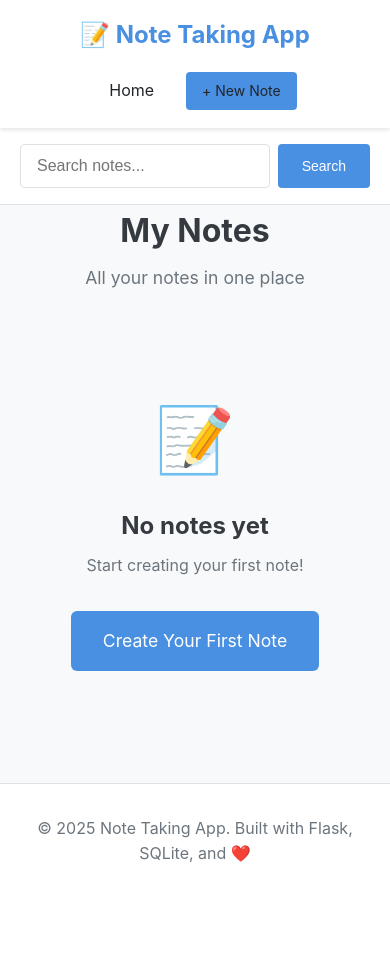
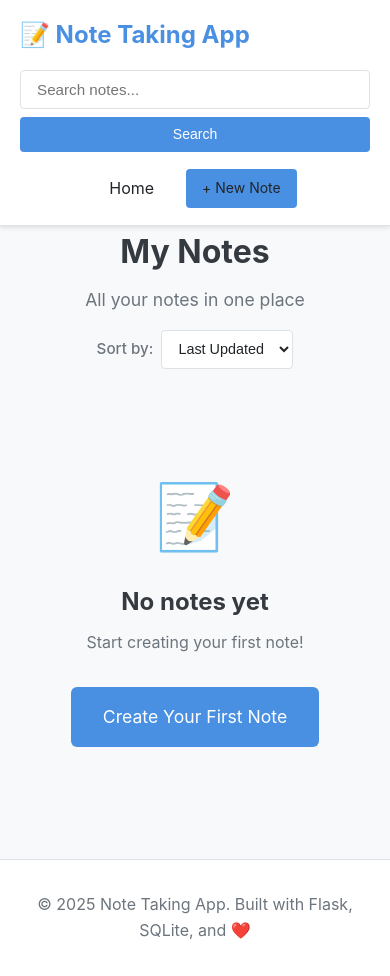
Before and after one commit to yausum/Notetaking-App, a Flask app: page / in a window 390 px wide. Before the commit the page ends 862 px from the top, so only its background shows below. Run offline with Flask 3, Linux system fonts and the light colour scheme; data that the repository does not hold is empty.

Commit message:
Add sorting feature for notes and search results
Implemented server-side sorting for notes by last updated, created date, title, event date, and event time. Sorting controls were added to the homepage and search results, with state persistence via URL parameters. Updated backend queries, templates, and CSS for responsive and accessible sorting UI. Documentation for the sorting feature was also added.

```diff
--- a/backend/app.py
+++ b/backend/app.py
@@ -40,10 +40,26 @@ def init_db():
 
 @app.route('/')
 def index():
+    sort_by = request.args.get('sort', 'updated')
+
     conn = get_db_connection()
-    notes = conn.execute('SELECT * FROM notes ORDER BY updated_at DESC').fetchall()
+
+    # Determine sort order
+    if sort_by == 'event_date':
+        # Sort by event date, putting NULL values last
+        notes = conn.execute('SELECT * FROM notes ORDER BY CASE WHEN event_date IS NULL THEN 1 ELSE 0 END, event_date DESC, event_time DESC').fetchall()
+    elif sort_by == 'event_time':
+        # Sort by event time, putting NULL values last
+        notes = conn.execute('SELECT * FROM notes ORDER BY CASE WHEN event_time IS NULL THEN 1 ELSE 0 END, event_time DESC, event_date DESC').fetchall()
+    elif sort_by == 'created':
+        notes = conn.execute('SELECT * FROM notes ORDER BY created_at DESC').fetchall()
+    elif sort_by == 'title':
+        notes = conn.execute('SELECT * FROM notes ORDER BY title ASC').fetchall()
+    else:  # default: updated
+        notes = conn.execute('SELECT * FROM notes ORDER BY updated_at DESC').fetchall()
+
     conn.close()
-    return render_template('index.html', notes=notes)
+    return render_template('index.html', notes=notes, sort_by=sort_by)
 
 @app.route('/add', methods=['GET', 'POST'])
 def add_note():
@@ -128,18 +144,33 @@ def delete_note(id):
 @app.route('/search')
 def search():
     query = request.args.get('q', '')
+    sort_by = request.args.get('sort', 'updated')
 
     if query:
         conn = get_db_connection()
-        notes = conn.execute(
-            'SELECT * FROM notes WHERE title LIKE ? OR content LIKE ? OR category LIKE ? OR tags LIKE ? ORDER BY updated_at DESC',
-            (f'%{query}%', f'%{query}%', f'%{query}%', f'%{query}%')
-        ).fetchall()
+
+        # Build the base search query
+        base_query = 'SELECT * FROM notes WHERE title LIKE ? OR content LIKE ? OR category LIKE ? OR tags LIKE ?'
+        params = (f'%{query}%', f'%{query}%', f'%{query}%', f'%{query}%')
+
+        # Add sorting
+        if sort_by == 'event_date':
+            order_clause = ' ORDER BY CASE WHEN event_date IS NULL THEN 1 ELSE 0 END, event_date DESC, event_time DESC'
+        elif sort_by == 'event_time':
+            order_clause = ' ORDER BY CASE WHEN event_time IS NULL THEN 1 ELSE 0 END, event_time DESC, event_date DESC'
+        elif sort_by == 'created':
+            order_clause = ' ORDER BY created_at DESC'
+        elif sort_by == 'title':
+            order_clause = ' ORDER BY title ASC'
+        else:  # default: updated
+            order_clause = ' ORDER BY updated_at DESC'
+
+        notes = conn.execute(base_query + order_clause, params).fetchall()
         conn.close()
     else:
         notes = []
 
-    return render_template('search.html', notes=notes, query=query)
+    return render_template('search.html', notes=notes, query=query, sort_by=sort_by)
 
 @app.route('/api/notes')
 def api_notes():
--- a/frontend/static/style.css
+++ b/frontend/static/style.css
@@ -47,12 +47,15 @@ body {
     position: sticky;
     top: 0;
     z-index: 100;
+    border-bottom: 1px solid var(--border-color);
 }
 
-.navbar .container {
+.navbar-container {
     display: flex;
     justify-content: space-between;
     align-items: center;
+    gap: 1.5rem;
+    flex-wrap: wrap;
 }
 
 .nav-brand a {
@@ -63,12 +66,22 @@ body {
     display: flex;
     align-items: center;
     gap: 0.5rem;
+    white-space: nowrap;
+}
+
+.navbar-search-form {
+    display: flex;
+    gap: 0.5rem;
+    align-items: center;
+    flex: 1;
+    max-width: 600px;
 }
 
 .nav-links {
     display: flex;
     gap: 1rem;
     align-items: center;
+    white-space: nowrap;
 }
 
 .nav-links a {
@@ -83,32 +96,41 @@ body {
     background-color: var(--light-gray);
 }
 
-/* Search Bar */
-.search-bar {
-    background-color: white;
-    padding: 1rem 0;
-    border-bottom: 1px solid var(--border-color);
-}
-
-.search-form {
-    display: flex;
-    gap: 0.5rem;
-    max-width: 600px;
-    margin: 0 auto;
-}
-
+/* Search Input in Navbar */
 .search-input {
     flex: 1;
-    padding: 0.75rem 1rem;
+    padding: 0.6rem 1rem;
     border: 1px solid var(--border-color);
     border-radius: 4px;
-    font-size: 1rem;
+    font-size: 0.95rem;
+    min-width: 200px;
 }
 
 .search-input:focus {
     outline: none;
     border-color: var(--primary-color);
     box-shadow: 0 0 0 3px rgba(74, 144, 226, 0.1);
+}
+
+.sort-select {
+    padding: 0.6rem 0.75rem;
+    border: 1px solid var(--border-color);
+    border-radius: 4px;
+    font-size: 0.9rem;
+    background-color: white;
+    color: var(--text-color);
+    cursor: pointer;
+    min-width: 140px;
+}
+
+.sort-select:focus {
+    outline: none;
+    border-color: var(--primary-color);
+    box-shadow: 0 0 0 3px rgba(74, 144, 226, 0.1);
+}
+
+.sort-select:hover {
+    border-color: var(--primary-color);
 }
 
 /* Main Content */
@@ -123,10 +145,46 @@ main {
     margin-bottom: 2rem;
 }
 
+.page-header-content {
+    display: flex;
+    justify-content: space-between;
+    align-items: center;
+    flex-wrap: wrap;
+    gap: 1rem;
+}
+
 .page-header h1 {
     font-size: 2.5rem;
     color: var(--dark-gray);
     margin-bottom: 0.5rem;
+}
+
+.sort-controls {
+    display: flex;
+    align-items: center;
+    gap: 0.5rem;
+}
+
+.sort-form {
+    display: flex;
+    align-items: center;
+    gap: 0.5rem;
+}
+
+.sort-form label {
+    font-size: 0.95rem;
+    font-weight: 500;
+    color: var(--secondary-color);
+    white-space: nowrap;
+}
+
+.search-results-header {
+    display: flex;
+    justify-content: space-between;
+    align-items: center;
+    margin-bottom: 1.5rem;
+    flex-wrap: wrap;
+    gap: 1rem;
 }
 
 .subtitle {
@@ -318,7 +376,8 @@ main {
 .btn-search {
     background-color: var(--primary-color);
     color: white;
-    padding: 0.75rem 1.5rem;
+    padding: 0.6rem 1.2rem;
+    white-space: nowrap;
 }
 
 .btn-search:hover {
@@ -610,9 +669,35 @@ footer {
 
 /* Responsive Design */
 @media (max-width: 768px) {
-    .navbar .container {
+    .navbar-container {
         flex-direction: column;
         gap: 1rem;
+    }
+
+    .navbar-search-form {
+        width: 100%;
+        max-width: 100%;
+        flex-wrap: wrap;
+    }
+
+    .search-input {
+        min-width: 0;
+        flex: 1 1 100%;
+    }
+
+    .sort-select {
+        flex: 1;
+        min-width: 120px;
+    }
+
+    .btn-search {
+        flex: 1;
+    }
+
+    .nav-brand,
+    .nav-links {
+        width: 100%;
+        justify-content: center;
     }
 
     .notes-grid {
@@ -642,4 +727,19 @@ footer {
     .note-title-large {
         font-size: 1.5rem;
     }
+
+    .page-header-content {
+        flex-direction: column;
+        text-align: center;
+    }
+
+    .sort-controls {
+        width: 100%;
+        justify-content: center;
+    }
+
+    .search-results-header {
+        flex-direction: column;
+        align-items: stretch;
+    }
 }
--- a/frontend/templates/base.html
+++ b/frontend/templates/base.html
@@ -8,25 +8,20 @@
 </head>
 <body>
     <nav class="navbar">
-        <div class="container">
+        <div class="container navbar-container">
             <div class="nav-brand">
                 <a href="{{ url_for('index') }}">📝 Note Taking App</a>
             </div>
+            <form action="{{ url_for('search') }}" method="GET" class="navbar-search-form">
+                <input type="text" name="q" placeholder="Search notes..." class="search-input" value="{{ request.args.get('q', '') }}">
+                <button type="submit" class="btn-search">Search</button>
+            </form>
             <div class="nav-links">
                 <a href="{{ url_for('index') }}">Home</a>
                 <a href="{{ url_for('add_note') }}" class="btn-primary">+ New Note</a>
             </div>
         </div>
     </nav>
-
-    <div class="search-bar">
-        <div class="container">
-            <form action="{{ url_for('search') }}" method="GET" class="search-form">
-                <input type="text" name="q" placeholder="Search notes..." class="search-input" value="{{ request.args.get('q', '') }}">
-                <button type="submit" class="btn-search">Search</button>
-            </form>
-        </div>
-    </div>
 
     <main class="container">
         {% with messages = get_flashed_messages(with_categories=true) %}
--- a/frontend/templates/index.html
+++ b/frontend/templates/index.html
@@ -4,8 +4,24 @@
 
 {% block content %}
 <div class="page-header">
-    <h1>My Notes</h1>
-    <p class="subtitle">All your notes in one place</p>
+    <div class="page-header-content">
+        <div>
+            <h1>My Notes</h1>
+            <p class="subtitle">All your notes in one place</p>
+        </div>
+        <div class="sort-controls">
+            <form method="GET" action="{{ url_for('index') }}" class="sort-form">
+                <label for="sort">Sort by:</label>
+                <select name="sort" id="sort" class="sort-select" onchange="this.form.submit()">
+                    <option value="updated" {% if sort_by == 'updated' %}selected{% endif %}>Last Updated</option>
+                    <option value="created" {% if sort_by == 'created' %}selected{% endif %}>Created Date</option>
+                    <option value="title" {% if sort_by == 'title' %}selected{% endif %}>Title (A-Z)</option>
+                    <option value="event_date" {% if sort_by == 'event_date' %}selected{% endif %}>Event Date</option>
+                    <option value="event_time" {% if sort_by == 'event_time' %}selected{% endif %}>Event Time</option>
+                </select>
+            </form>
+        </div>
+    </div>
 </div>
 
 {% if notes %}
```
Also changed, not shown: SORTING_FEATURE.md (added, +320 -0 lines), frontend/templates/search.html (+17 -2 lines).
